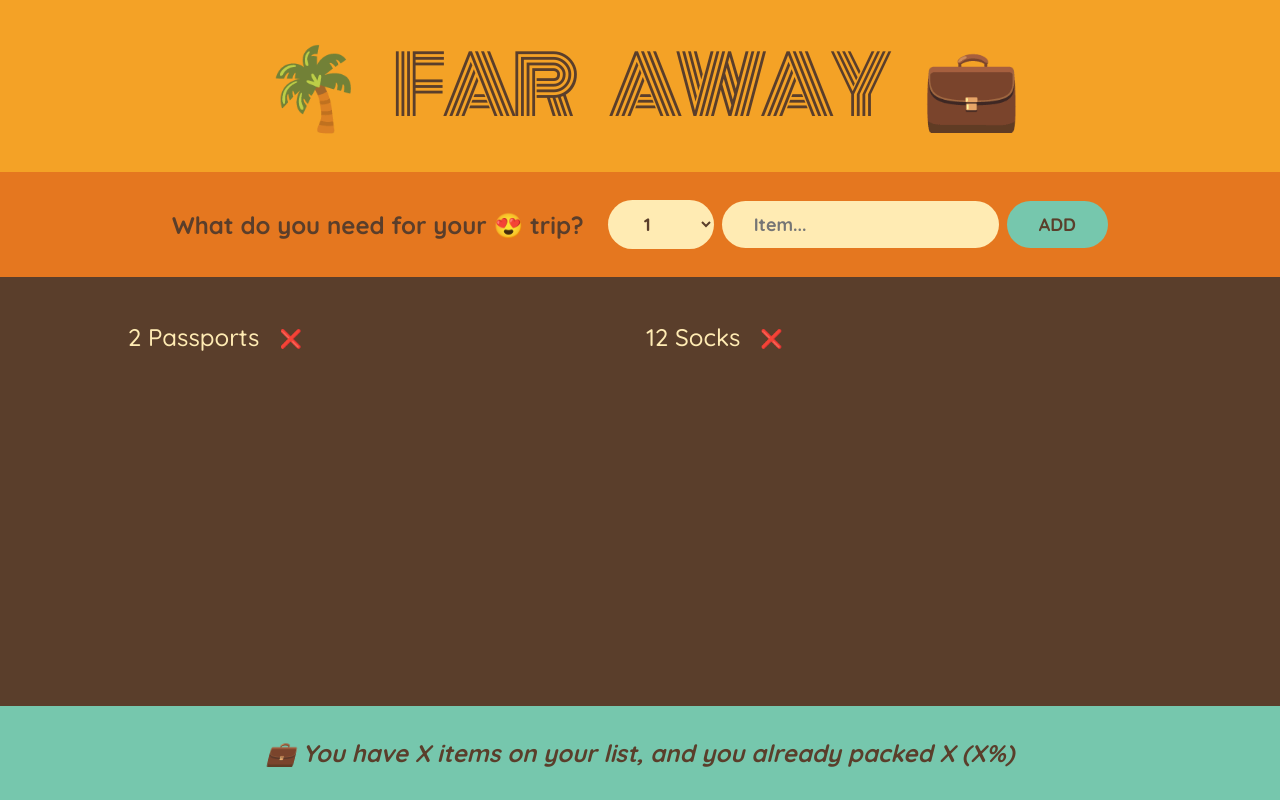
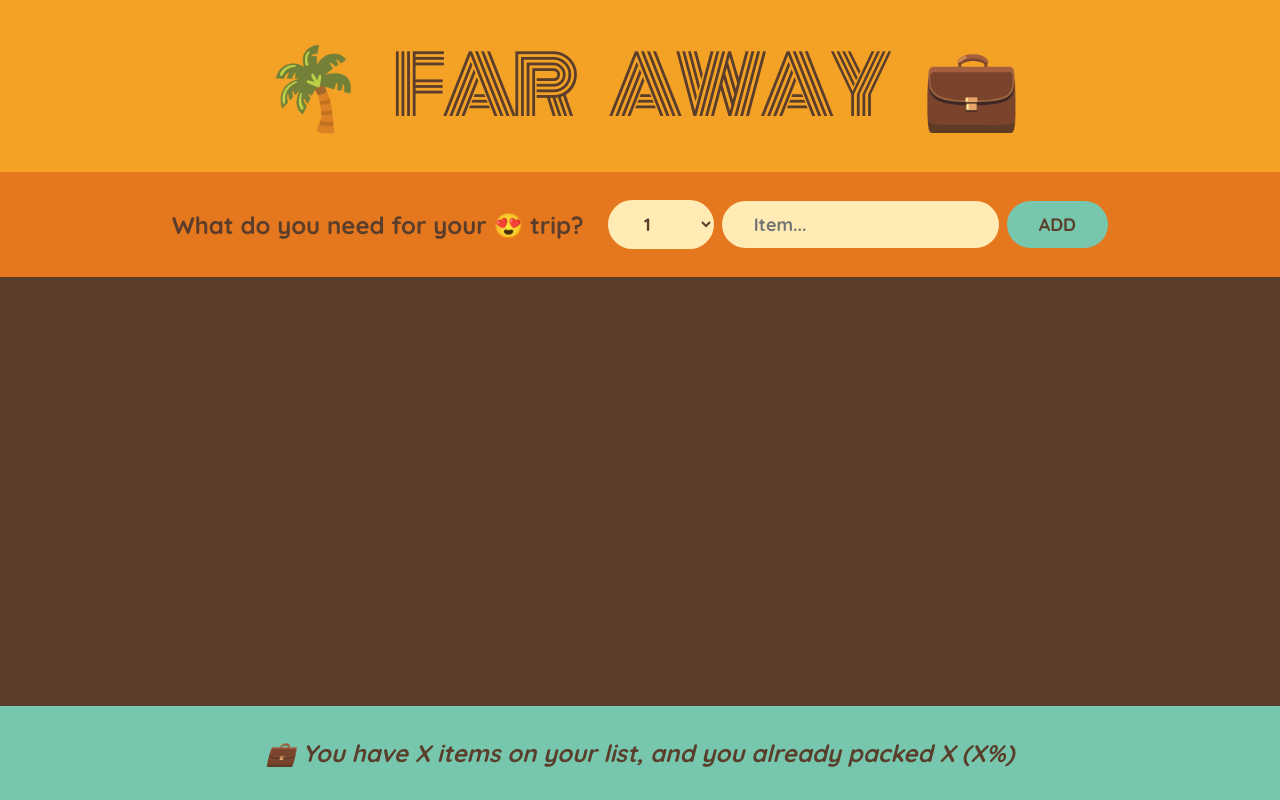
Before and after one commit to younes710/travel-list, a React (Create React App) app: page / in a window 1280 px wide. Built offline with nearby package versions, Linux system fonts and the light colour scheme.

Commit message:
Lifting state up

```diff
--- a/src/App.js
+++ b/src/App.js
@@ -1,14 +1,21 @@
+import { useState } from 'react';
 import Form from './components/form/Form';
 import Logo from './components/logo/Logo';
 import PackingList from './components/packing-list/PackingList';
 import Stats from './components/Stats/Stats';
 
 function App() {
+    const [items, setItems] = useState([]);
+
+    const handleAddItem = (item) => {
+        setItems((items) => [...items, item]);
+    };
+
     return (
         <div className='app'>
             <Logo />
-            <Form />
-            <PackingList />
+            <Form onAddItems={handleAddItem} />
+            <PackingList items={items} />
             <Stats />
         </div>
     );
--- a/src/components/form/Form.jsx
+++ b/src/components/form/Form.jsx
@@ -1,19 +1,25 @@
 import { useState } from 'react';
 import styles from './form.module.css';
 
-const Form = () => {
-    const [desc, setDesc] = useState('');
+const Form = ({ onAddItems }) => {
+    const [description, setDescription] = useState('');
     const [quantity, setQuantity] = useState(1);
 
     const handleSubmit = (e) => {
         e.preventDefault();
 
-        if (!desc) return;
+        if (!description) return;
 
-        const newItem = { desc, quantity, packed: false, id: Date.now() };
-        console.log(newItem);
+        const newItem = {
+            description,
+            quantity,
+            packed: false,
+            id: Date.now(),
+        };
 
-        setDesc('');
+        onAddItems(newItem);
+
+        setDescription('');
         setQuantity(1);
     };
 
@@ -35,8 +41,8 @@
             <input
                 type='text'
                 placeholder='Item...'
-                value={desc}
-                onChange={(e) => setDesc(e.target.value)}
+                value={description}
+                onChange={(e) => setDescription(e.target.value)}
             />
             <button>Add</button>
         </form>
--- a/src/components/packing-list/PackingList.jsx
+++ b/src/components/packing-list/PackingList.jsx
@@ -1,16 +1,11 @@
 import Item from '../item/Item';
 import styles from './packingList.module.css';
 
-const initialItems = [
-    { id: 1, description: 'Passports', quantity: 2, packed: false },
-    { id: 2, description: 'Socks', quantity: 12, packed: false },
-];
-
-const PackingList = () => {
+const PackingList = ({ items }) => {
     return (
         <div className={styles['list']}>
             <ul>
-                {initialItems.map((item, index) => (
+                {items.map((item, index) => (
                     <Item item={item} key={item.id} />
                 ))}
             </ul>
```
